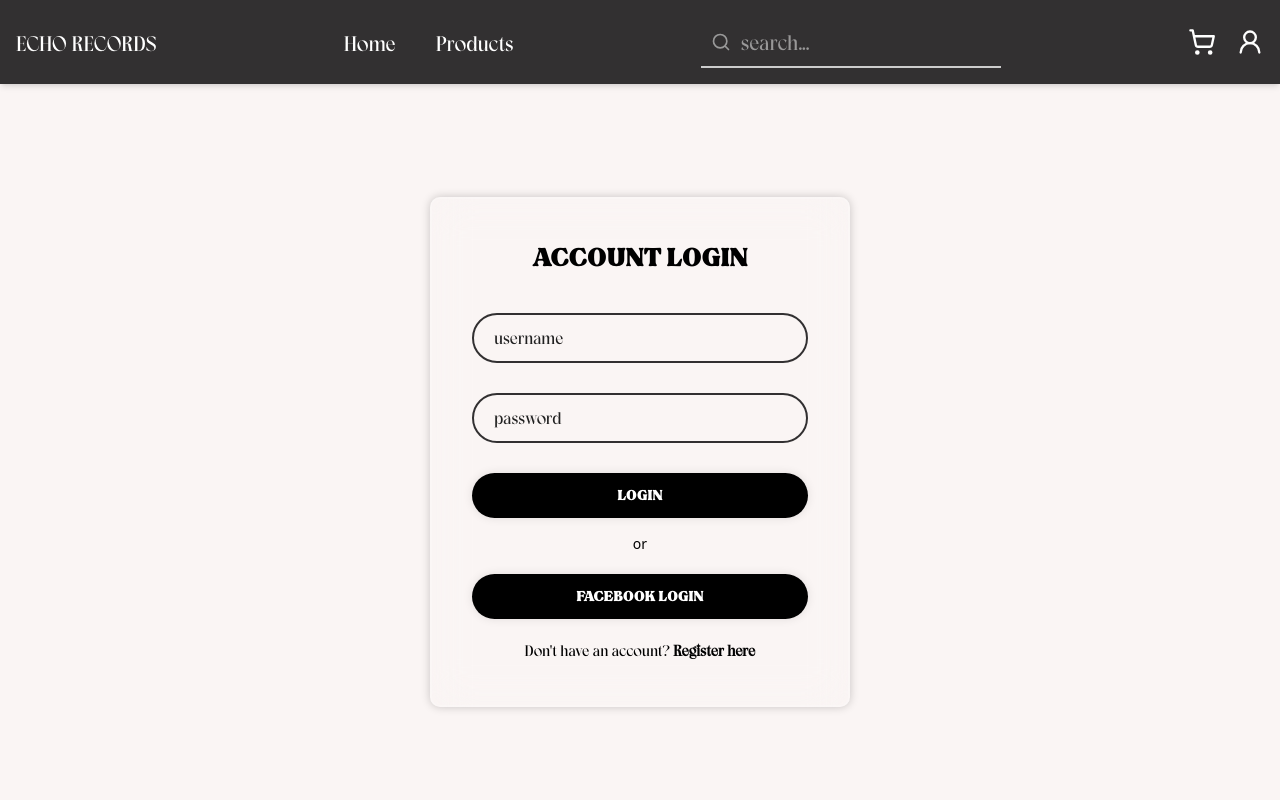
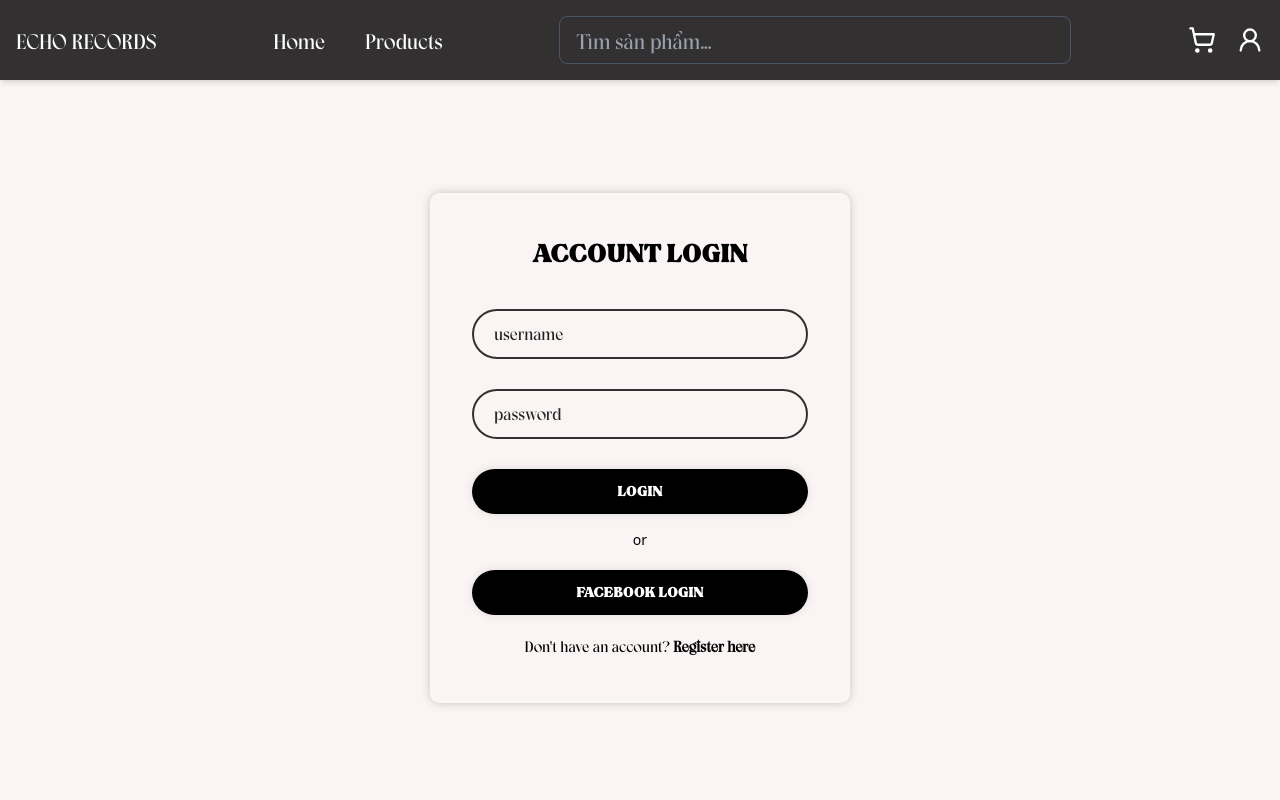
Before and after one commit to Lyanq1/melody-hub, a Next.js app in the folder FrontEnd/: page /login in a window 1280 px wide. Shown: the top 800 px of the page. Built offline with nearby package versions, Linux system fonts and the light colour scheme.

Commit message:
cập nhật thanh search cơ bản trên thanh navigation bar
hiện ra drop down gợi ý thông tin kèm ảnh và giá, khi click vào sẽ tra ra query parameter, hỗ trợ search tiếp trong trang 'Our Products'

```diff
--- a/FrontEnd/app/login/page.tsx
+++ b/FrontEnd/app/login/page.tsx
@@ -4,6 +4,7 @@
 import React, { useState, useEffect } from 'react'
 import axios from 'axios'
 import './login.css'
+import { toast } from 'sonner'
 declare global {
   interface Window {
     FB: any
@@ -54,7 +55,8 @@ const LoginPage = () => {
       const response = await axios.post('https://melody-hub-vhml.onrender.com/api/auth/login', { username, password })
       const { token, user } = response.data
       localStorage.setItem('token', token)
-      alert(`Login successful! Welcome, ${user.displayName}`)
+      // alert(`Login successful! Welcome, ${user.displayName}`)
+      toast.success(`Login successful! Welcome, ${user.displayName}`)
       window.location.href = '/'
     } catch (err) {
       if (axios.isAxiosError(err)) {
@@ -159,11 +161,7 @@ const LoginPage = () => {
         </form>
         <p className='text-sm text-center mt-4'>or</p>
         {/* <p className='text-2xl text-center mt-4'>Login with Facebook</p> */}
-        <button
-          onClick={handleFacebookLogin}
-          disabled={isLoading}
-          className='btn font-[Tangkiwood] text-white mt-5'
-        >
+        <button onClick={handleFacebookLogin} disabled={isLoading} className='btn font-[Tangkiwood] text-white mt-5'>
           <span>{isLoading ? 'Logging in...' : 'FACEBOOK LOGIN'}</span>
         </button>
 
--- /dev/null
+++ b/FrontEnd/components/SearchBar.tsx
@@ -0,0 +1,84 @@
+'use client'
+
+import { useState, useEffect } from 'react'
+import { useRouter } from 'next/navigation'
+import axios from 'axios'
+type Product = {
+  _id: string
+  name: string
+  price: string
+  image: string
+}
+
+export default function SearchBar() {
+  const [query, setQuery] = useState('')
+  const [suggestions, setSuggestions] = useState<Product[]>([])
+  const router = useRouter()
+
+  useEffect(() => {
+    if (!query.trim()) {
+      setSuggestions([])
+      return
+    }
+
+    const timeout = setTimeout(async () => {
+      try {
+        const res = await axios.get('https://melody-hub-vhml.onrender.com/api/products')
+        const filtered = res.data.filter((product: Product) =>
+          product.name?.toLowerCase().includes(query.toLowerCase())
+        )
+        setSuggestions(filtered.slice(0, 5))
+      } catch (err) {
+        console.error('Error fetching suggestions:', err)
+      }
+    }, 300)
+
+    return () => clearTimeout(timeout)
+  }, [query])
+
+  const handleSearch = (e: React.FormEvent) => {
+    e.preventDefault()
+    if (query.trim()) {
+      router.push(`/products?search=${encodeURIComponent(query)}`)
+      setSuggestions([])
+    }
+  }
+
+  const handleSuggestionClick = (name: string) => {
+    router.push(`/products?search=${encodeURIComponent(name)}`)
+    setQuery('')
+    setSuggestions([])
+  }
+
+  return (
+    <div className='relative max-w-xl min-w-lg'>
+      <form onSubmit={handleSearch}>
+        <input
+          type='text'
+          value={query}
+          onChange={(e) => setQuery(e.target.value)}
+          placeholder='Tìm sản phẩm...'
+          className='w-full px-4 py-2 text-white bg-[#323031] border border-gray-600 rounded-md placeholder-gray-400 focus:outline-none focus:ring-2 focus:ring-blue-400 transition-all duration-200'
+        />
+      </form>
+
+      {suggestions.length > 0 && (
+        <ul className='absolute z-50 w-full mt-1 bg-[#1f1e1d] border border-gray-600 rounded-md shadow-lg max-h-72 overflow-y-auto'>
+          {suggestions.map((item) => (
+            <li
+              key={item._id}
+              onClick={() => handleSuggestionClick(item.name)}
+              className='flex items-center gap-3 px-4 py-2 text-sm text-white hover:bg-[#3d3b3a] cursor-pointer transition duration-150'
+            >
+              <img src={item.image} alt={item.name} className='w-12 h-12 rounded-lg' />
+              <div>
+                <p className='font-medium'>{item.name}</p>
+                <p className='text-xs text-gray-400'>{item.price}₫</p>
+              </div>
+            </li>
+          ))}
+        </ul>
+      )}
+    </div>
+  )
+}
--- a/FrontEnd/components/ui/navbar.tsx
+++ b/FrontEnd/components/ui/navbar.tsx
@@ -112,7 +112,7 @@ import Link from 'next/link'
 import './components.css'
 import { useState, useEffect } from 'react'
 import { DropdownMenu, DropdownMenuContent, DropdownMenuItem, DropdownMenuTrigger } from '@/components/ui/dropdown-menu'
-
+import SearchBar from '../SearchBar'
 export const Navbar = () => {
   const [isLoggedIn, setIsLoggedIn] = useState(false)
   const [cartCount, setCartCount] = useState(0)
@@ -160,22 +160,8 @@ export const Navbar = () => {
           <Link href='/'>Home</Link>
           <Link href='/products'>Products</Link>
         </div>
-        <div className='ui-input-container'>
-          <input placeholder='search...' className='ui-input' type='text' />
-          <div className='ui-input-underline'></div>
-          <div className='ui-input-highlight'></div>
-          <div className='ui-input-icon'>
-            <svg xmlns='http://www.w3.org/2000/svg' fill='none' viewBox='0 0 24 24'>
-              <path
-                strokeLinejoin='round'
-                strokeLinecap='round'
-                strokeWidth='2'
-                stroke='currentColor'
-                d='M21 21L16.65 16.65M19 11C19 15.4183 15.4183 19 11 19C6.58172 19 3 15.4183 3 11C3 6.58172 6.58172 3 11 3C15.4183 3 19 6.58172 19 11Z'
-              ></path>
-            </svg>
-          </div>
-        </div>
+        <SearchBar />
+
         <div className='flex gap-5 text-center'>
           <Link href='/cart' className='relative flex items-center gap-2'>
             <svg
```
Also changed, not shown: FrontEnd/app/products/page.tsx (+8 -6 lines).
